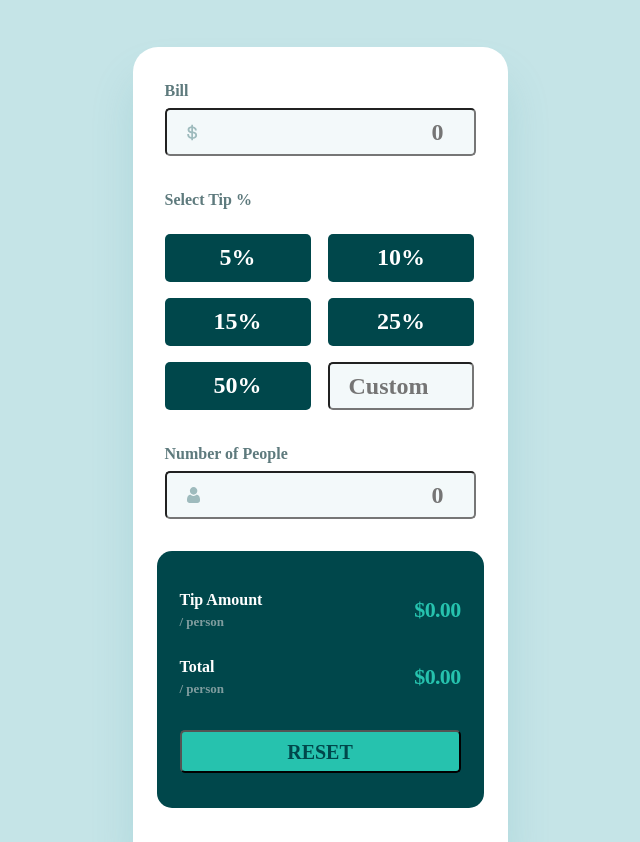
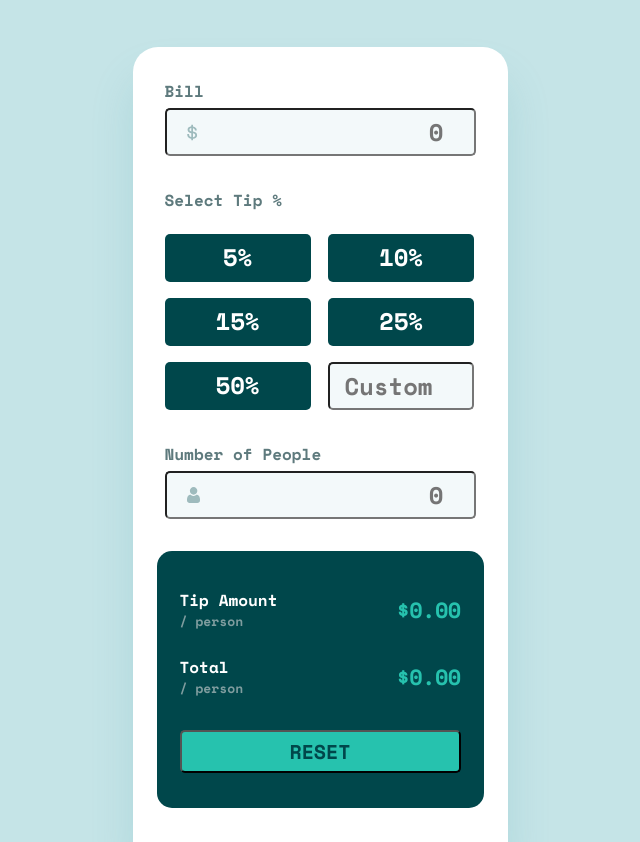
Before and after one commit to TTsintsadze/Tip-calculator-app-main, a plain HTML site: page index.html in a window 1280 px wide. Shown: the part 107-949 px from the top of the page, without its empty margins (320-960 px from the left). Drawn offline with nearby package versions, Linux system fonts and the light colour scheme.

Commit message:
Update Font-Family

```diff
--- a/style.css
+++ b/style.css
@@ -1,3 +1,5 @@
+@import url('https://fonts.googleapis.com/css2?family=Space+Mono:ital,wght@0,700;1,700&display=swap');
+
 * {
     margin: 0;
     padding: 0;
@@ -5,6 +7,7 @@
 }
 
 body {
+    font-family: 'Space Mono', monospace;
     background: #C5E4E7;
     display: flex;
     justify-content: center;
```
